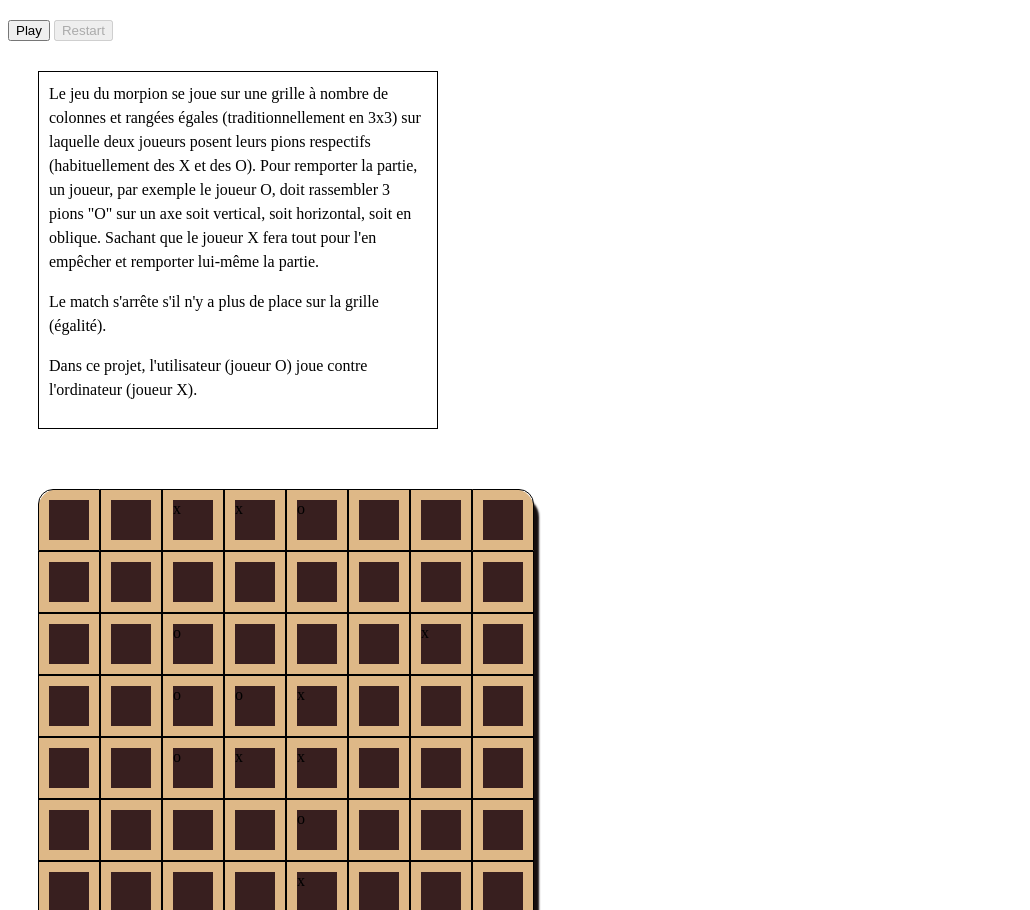
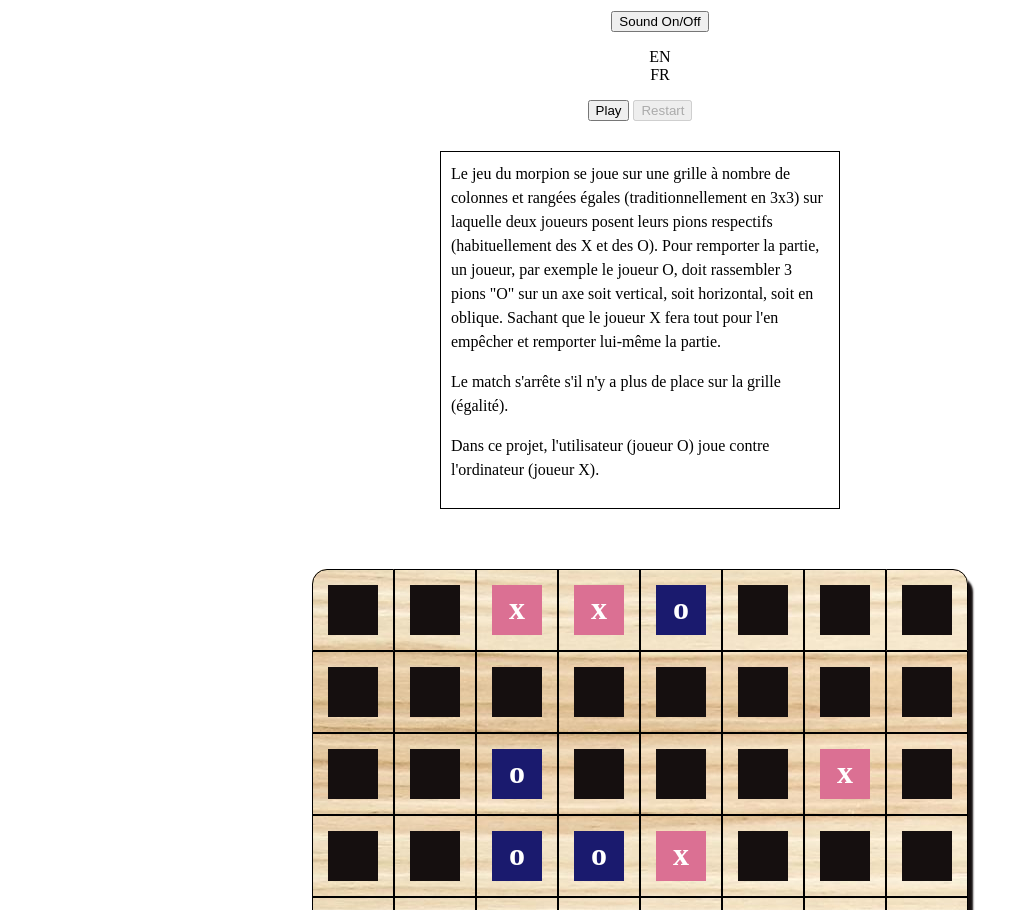
Before and after one commit to myralt/Morpion, a plain HTML site: page public/index.html in a window 1280 px wide. Shown: the part 149-1059 px from the top of the page, without its empty margins (0-1030 px from the left). Drawn offline with Linux system fonts and the light colour scheme.

Commit message:
Board done and doc elements centered

```diff
--- a/public/index.html
+++ b/public/index.html
@@ -56,9 +56,9 @@
             <tr>
               <td><div></div></td>
               <td><div></div></td>
-              <td><div>x</div></td>
-              <td><div>x</div></td>
-              <td><div>o</div></td>
+              <td><div class="x">x</div></td>
+              <td><div class="x">x</div></td>
+              <td><div class="o">o</div></td>
               <td><div></div></td>
               <td><div></div></td>
               <td><div></div></td>
@@ -76,19 +76,19 @@
             <tr>
               <td><div></div></td>
               <td><div></div></td>
-              <td><div>o</div></td>
+              <td><div class="o">o</div></td>
               <td><div></div></td>
               <td><div></div></td>
               <td><div></div></td>
-              <td><div>x</div></td>
+              <td><div class="x">x</div></td>
               <td><div></div></td>
             </tr>
             <tr>
               <td><div></div></td>
               <td><div></div></td>
-              <td><div>o</div></td>
-              <td><div>o</div></td>
-              <td><div>x</div></td>
+              <td><div class="o">o</div></td>
+              <td><div class="o">o</div></td>
+              <td><div class="x">x</div></td>
               <td><div></div></td>
               <td><div></div></td>
               <td><div></div></td>
@@ -96,9 +96,9 @@
             <tr>
               <td><div></div></td>
               <td><div></div></td>
-              <td><div>o</div></td>
-              <td><div>x</div></td>
-              <td><div>x</div></td>
+              <td><div class="o">o</div></td>
+              <td><div class="x">x</div></td>
+              <td><div class="x">x</div></td>
               <td><div></div></td>
               <td><div></div></td>
               <td><div></div></td>
@@ -108,7 +108,7 @@
               <td><div></div></td>
               <td><div></div></td>
               <td><div></div></td>
-              <td><div>o</div></td>
+              <td><div class="o">o</div></td>
               <td><div></div></td>
               <td><div></div></td>
               <td><div></div></td>
@@ -118,7 +118,7 @@
               <td><div></div></td>
               <td><div></div></td>
               <td><div></div></td>
-              <td><div>x</div></td>
+              <td><div class="x">x</div></td>
               <td><div></div></td>
               <td><div></div></td>
               <td><div></div></td>
--- a/public/morpion.css
+++ b/public/morpion.css
@@ -4,6 +4,19 @@
 
 p {
   line-height: 1.5;
+}
+
+img {
+  max-width: 100%;
+}
+
+header {
+  text-align: center;
+}
+
+header > h1 {
+  text-transform: uppercase;
+  font-size: 4rem;
 }
 
 ul, ol, menu {
@@ -25,6 +38,7 @@ section#instructions > div {
   border: 1px black solid;
   width: 400px;
   padding: 10px;
+  margin: auto;
 }
 
 section#instructions > div > h2 {
@@ -40,11 +54,13 @@ section#game-area {
 }
 
 table {
-  background-color: burlywood;
+  background-image: url("./wood-texture.jpg");
+  background-repeat: no-repeat;
   border-spacing: 0;
   border-collapse: separate;
-  border-radius: 20px;
+  border-radius: 15px;
   box-shadow: 5px 8px 2px rgb(21, 15, 15);
+  margin: auto;
 }
 
 table tr:first-child th:first-child,
@@ -71,16 +87,28 @@ td {
   border: 1px black solid;
   width: 50px;
   height: 50px;
-  padding: 5px;
+  padding: 15px;
 }
 
 td > div {
-  background-color: rgb(56, 31, 31);
-  border: 5px burlywood solid;
+  background-color: rgb(21, 15, 15);
+  border: 5px transparent solid;
   height: 50px;
   width: 50px;
 }
 
-img {
-  max-width: 100%;
+.x {
+  background-color: palevioletred;
+  font-weight: 600;
+  color: white;
+  font-size: 2em;
+  text-align: center;
 }
+
+.o {
+  background-color: rgb(26, 26, 110);
+  font-weight: 600;
+  color: white;
+  font-size: 2em;
+  text-align: center;
+}
```
Also changed, not shown: public/wood-texture.jpg (added).
